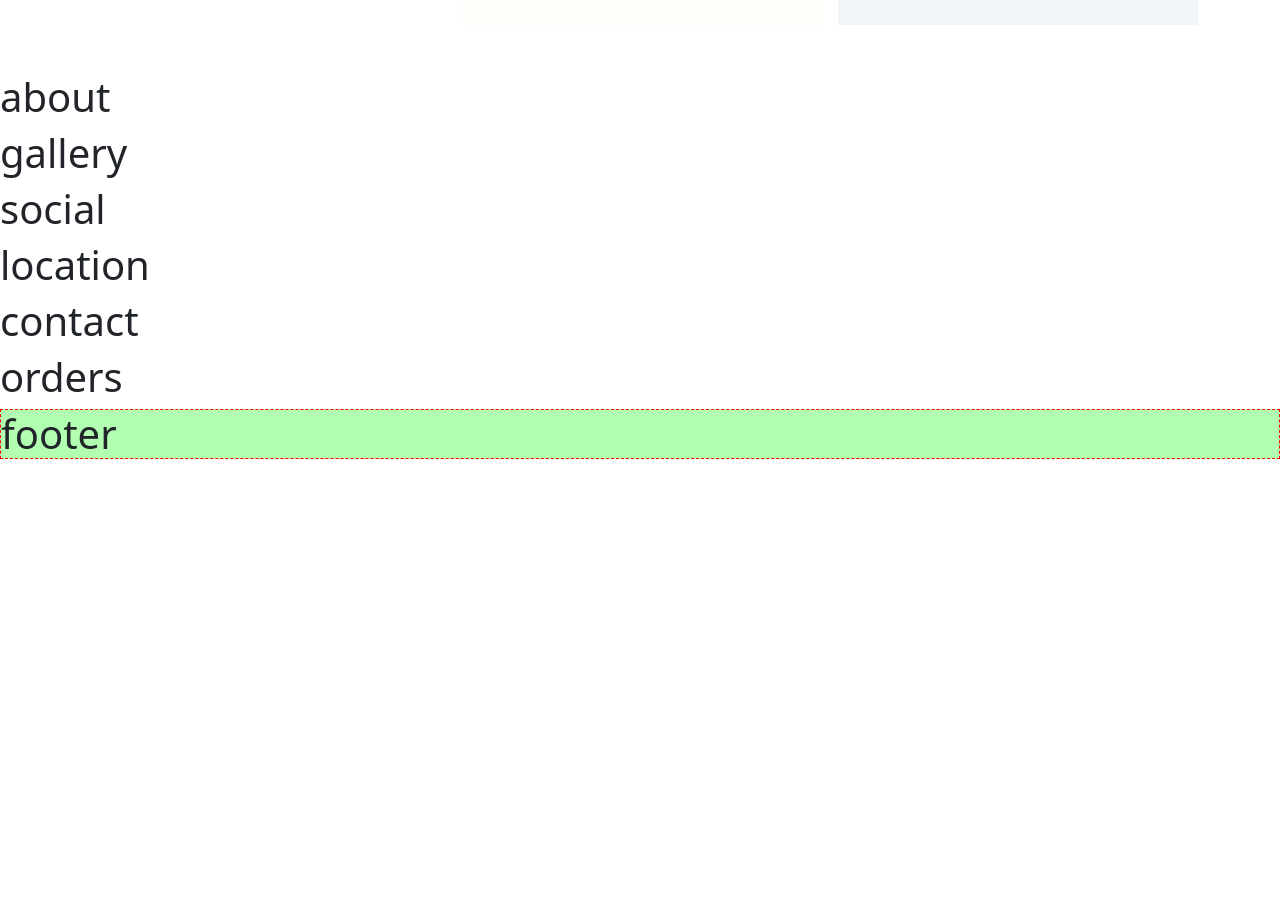
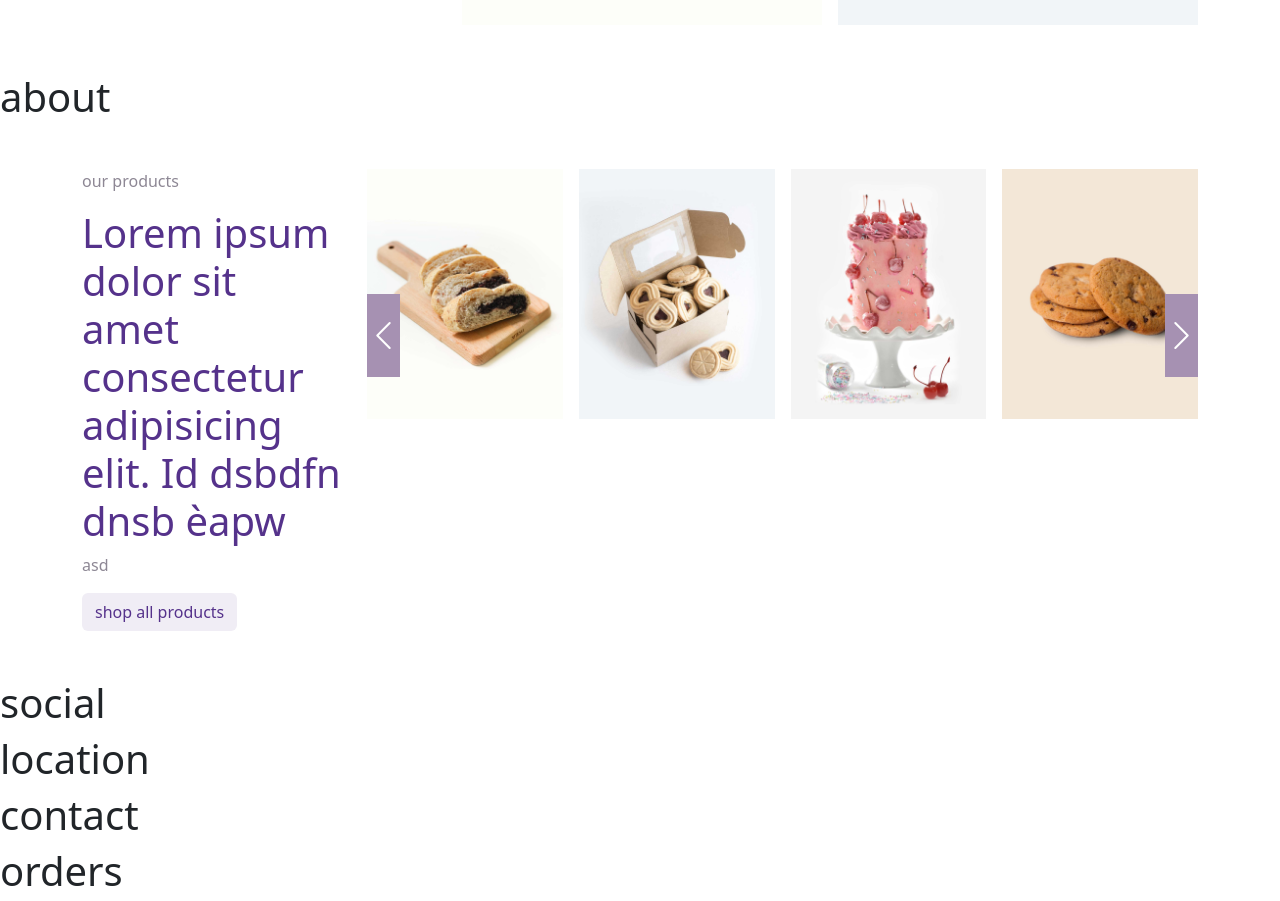
Before and after one commit to CarloCassini/proj-html-vuejs, a Vue app: page / in a window 1280 px wide. Shown: the part 1200-2101 px from the top of the page. Before the commit the page ends 1667 px from the top, so only its background shows below. Built offline with nearby package versions, Linux system fonts and the light colour scheme.

Commit message:
add gallery

```diff
--- a/src/components/AppMain.vue
+++ b/src/components/AppMain.vue
@@ -39,7 +39,7 @@ export default {
     <home id="home" />
     <shop id="shop" :products="store.products" />
     <about id="about" />
-    <gallery id="gallery" />
+    <gallery id="gallery" :products="store.products" />
     <social id="social" />
     <location id="location" />
     <contact id="contact" />
--- a/src/components/main components/gallery.vue
+++ b/src/components/main components/gallery.vue
@@ -1,25 +1,81 @@
 <script>
+import bottone from "../support components/button.vue";
+import paragraph from "../support components/paragraph.vue";
+import carousel from "../support components/carousel.vue";
 export default {
-  components: {},
+  components: { bottone, paragraph, carousel },
 
   data() {
-    return {};
+    return {
+      txtLittleTitle: `our products`,
+      txtBigTitle: `Lorem ipsum dolor sit amet consectetur adipisicing elit. Id dsbdfn dnsb èapw `,
+      txtParagraph: `asd`,
+
+      txtBottone: "shop all products",
+
+      carouselStart: 0,
+      carouselCountImg: 4,
+    };
   },
 
   computed: {},
 
-  methods: {},
+  methods: {
+    changeIndexPrev() {
+      if (this.carouselStart <= 0) {
+        this.carouselStart = this.products.length - this.carouselCountImg;
+      } else {
+        this.carouselStart = this.carouselStart - 1;
+      }
+    },
+    changeIndexNext() {
+      this.carouselStart = this.carouselStart + 1;
+      if (
+        this.carouselStart >=
+        this.products.length - this.carouselCountImg + 1
+      ) {
+        this.carouselStart = 0;
+      }
+    },
+  },
 
   // created(): {},
 
-  props: {},
+  props: {
+    products: Array,
+  },
 
   emits: [],
 };
 </script>
 
 <template>
-  <h1>gallery</h1>
+  <section>
+    <div class="container">
+      <div class="row my-5">
+        <!-- trascrizione del paragrafo -->
+        <div class="col-3">
+          <paragraph
+            :littleTitle="txtLittleTitle"
+            :bigTitle="txtBigTitle"
+            :paragraph="txtParagraph"
+          />
+          <bottone :innerText="txtBottone" />
+        </div>
+        <div class="col-9">
+          <div>
+            <carousel
+              :products="products"
+              :index="carouselStart"
+              :nrImages="carouselCountImg"
+              @change-index-prev="changeIndexPrev()"
+              @change-index-next="changeIndexNext()"
+            />
+          </div>
+        </div>
+      </div>
+    </div>
+  </section>
 </template>
 
 <style lang="scss" scoped></style>
--- a/src/components/main components/shop.vue
+++ b/src/components/main components/shop.vue
@@ -25,7 +25,6 @@ export default {
       if (this.carouselStart <= 0) {
         this.carouselStart = this.products.length - this.carouselCountImg;
       } else {
-        console.log("yeppa");
         this.carouselStart = this.carouselStart - 1;
       }
     },
@@ -69,11 +68,6 @@ export default {
               @change-index-prev="changeIndexPrev()"
               @change-index-next="changeIndexNext()"
             />
-
-            <!-- <div v-for="product in products">
-              <img :src="product.img" alt="" />
-              <div>{{ product.priceA }}</div>
-            </div> -->
           </div>
         </div>
       </div>
```
